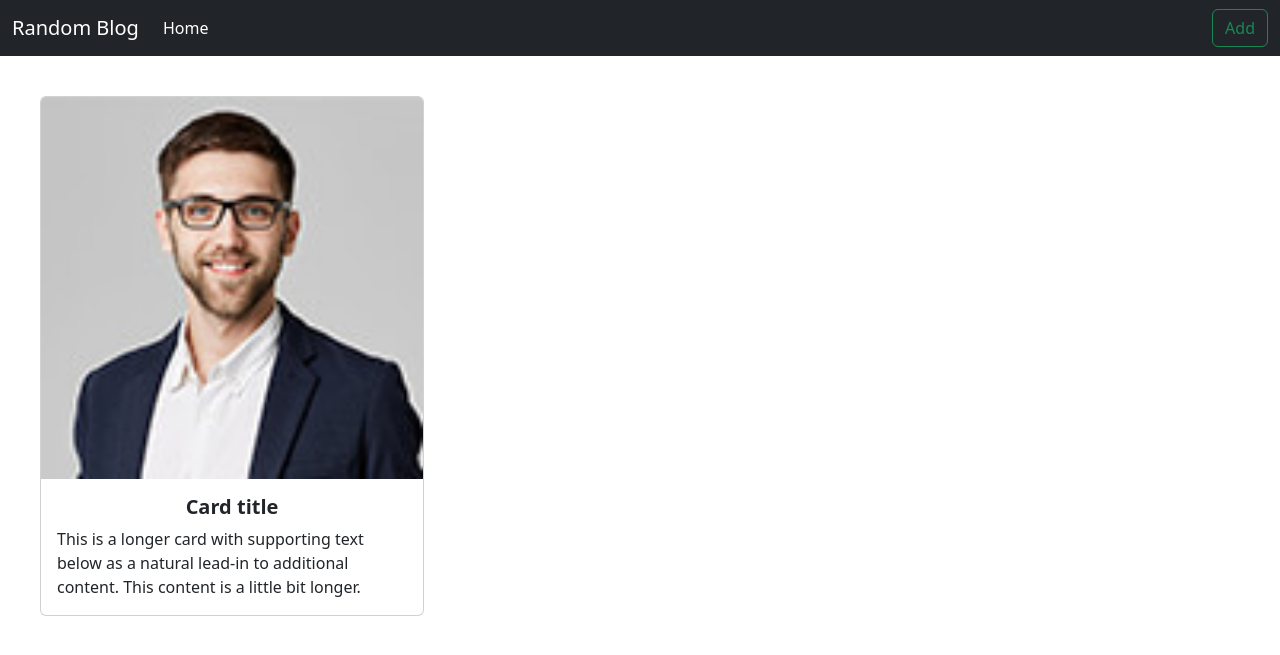
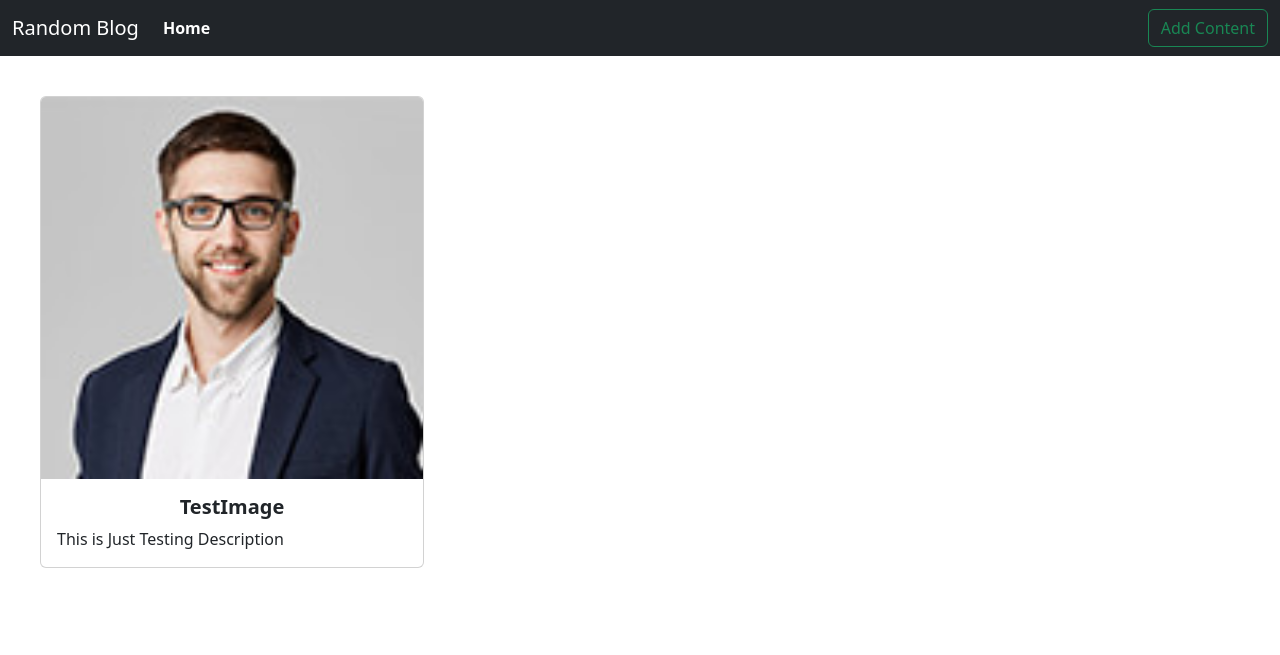
Before and after one commit to Luisrich2580/Blog, a PHP site: page / in a window 1280 px wide. Shown: the top 655 px of the page. Run offline with PHP 8.4, Linux system fonts and the light colour scheme; data comes from the database, SQL or seed files in the repository; both versions use the stored data as it was after the commit.

Commit message:
added Some Few Codes

```diff
--- a/Assets/header.php
+++ b/Assets/header.php
@@ -10,7 +10,6 @@
 
 <body>
 
-
     <nav class="navbar navbar-expand-lg navbar-dark bg-dark">
         <div class="container-fluid">
             <a class="navbar-brand" href="#">Random Blog</a>
@@ -20,12 +19,14 @@
             <div class="collapse navbar-collapse" id="navbarTogglerDemo02">
                 <ul class="navbar-nav me-auto mb-2 mb-lg-0">
                     <li class="nav-item">
-                        <a class="nav-link active" aria-current="page" href="#">Home</a>
+                        <a class="nav-link active fw-bold" aria-current="page" href="#" >Home</a>
                     </li>
                 </ul>
                 <form class="d-flex">
-                    <button class="btn btn-outline-success" type="submit">Add</button>
+                    <button class="btn btn-outline-success" type="button" data-bs-toggle="modal" data-bs-target="#exampleModal">Add Content</button>
                 </form>
             </div>
         </div>
     </nav>
+
+    <?php include('modal.php') ?>
--- /dev/null
+++ b/Assets/modal.php
@@ -0,0 +1,36 @@
+<!-- Modal -->
+<div class="modal fade" id="exampleModal" tabindex="-1" aria-labelledby="exampleModalLabel" aria-hidden="true">
+    <div class="modal-dialog">
+        <div class="modal-content">
+            <div class="modal-header">
+                <h5 class="modal-title" id="exampleModalLabel">Create A New Content</h5>
+                <button type="button" class="btn-close" data-bs-dismiss="modal" aria-label="Close"></button>
+            </div>
+            <div class="modal-body">
+                <form action="modal.php" method="POST">
+                    <div class="mb-3">
+                        <label for="exampleInputEmail1" class="form-label fw-bold">Content Head</label>
+                        <input type="email" class="form-control" id="exampleInputEmail1" aria-describedby="emailHelp">
+                        <div class="form-text">Make Sure Your Content Name Is Unique.</div>
+                    </div>
+                    <div class="mb-3">
+                        <label for="exampleFormControlTextarea1" class="form-label fw-bold">Description textarea</label>
+                        <textarea class="form-control" id="exampleFormControlTextarea1" rows="3"></textarea>
+                    </div>
+                    <div class="mb-3">
+                        <label for="exampleInputEmail1" class="form-label fw-bold">Add Image</label>
+                        <input type="file" class="form-control">
+                    </div>
+                    <button type="button" class="btn btn-primary mt-3">Add Content</button>
+                </form>
+            </div>
+        </div>
+    </div>
+</div>
+
+<?php
+
+    // if(isset($_POST[]))
+
+
+?>
--- a/index.php
+++ b/index.php
@@ -1,16 +1,20 @@
 <?php include('Assets/header.php') ?>
 
-    <?php include('Assets/connection.php') ?>
+<?php include('Assets/connection.php');
 
+$content = 'SELECT * FROM `contents`';
+$show = mysqli_query($conn, $content);
+while ($row = mysqli_fetch_assoc($show)) {
 
+?>
     <div class="container-fluid">
         <div class="row gy-4 m-3">
             <div class="col-md-12 col-lg-4">
                 <div class="card">
-                    <img src="Assets/img/profile-img.jpg" class="card-img-top" alt="...">
+                    <img src=<?php echo $row['image']; ?> class="card-img-top" alt="Content Image">
                     <div class="card-body">
-                        <h5 class="card-title text-center fw-bold">Card title</h5>
-                        <p class="card-text">This is a longer card with supporting text below as a natural lead-in to additional content. This content is a little bit longer.</p>
+                        <h5 class="card-title text-center fw-bold"><?php echo $row['tittle'] ?></h5>
+                        <p class="card-text"><?php echo $row['description'] ?></p>
                     </div>
                 </div>
             </div>
@@ -18,7 +22,11 @@
         </div>
     </div>
 
-    <script src="Assets/js/bootstrap.bundle.js"></script>
+<?php
+}
+?>
+
+<script src="Assets/js/bootstrap.bundle.js"></script>
 </body>
 
 </html>
```
Also changed, not shown: db/contents.sql (added, +58 -0 lines).
